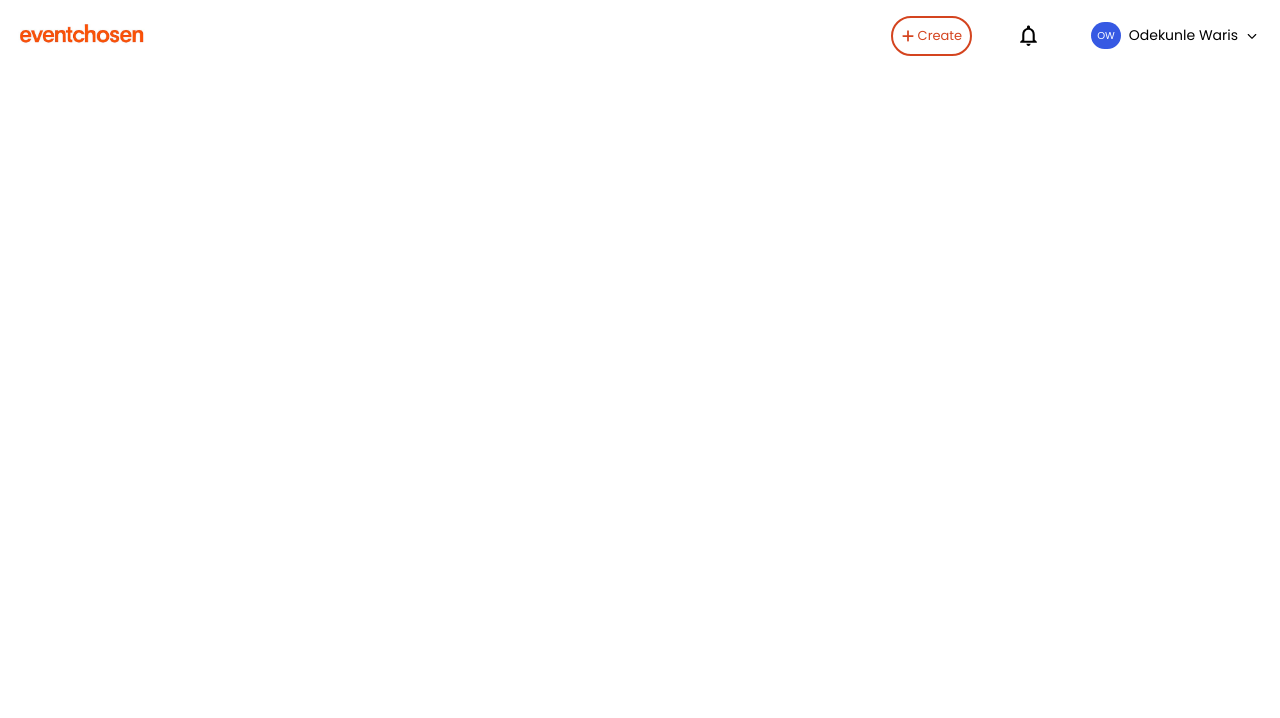
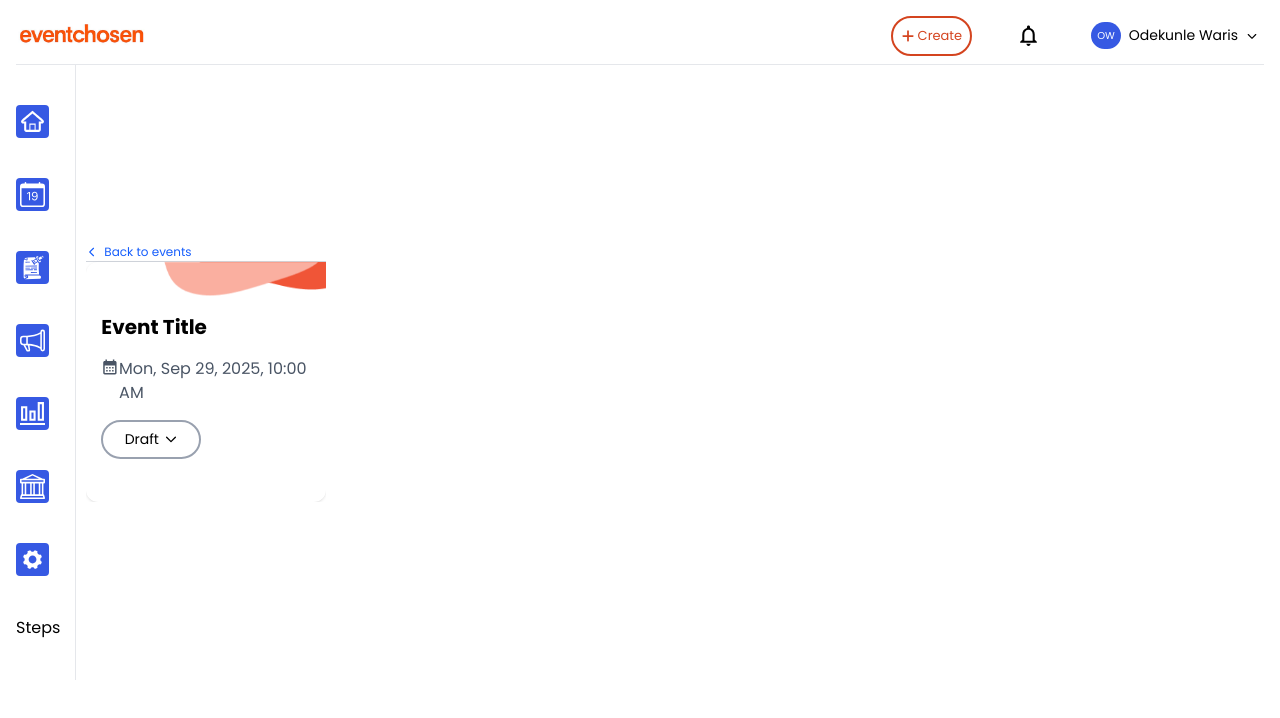
Before and after one commit to raveroses/Event_chosen, a Next.js app: page /dashboard in a window 1280 px wide. Shown: the top 718 px of the page. Built offline with nearby package versions, Linux system fonts and the light colour scheme.

Commit message:
dashboard ongoing

```diff
--- /dev/null
+++ b/src/app/(management)/components/dashboard-body/dashboardBody.tsx
@@ -0,0 +1,50 @@
+import Link from "next/link";
+import { PiCaretDownBold, PiCaretLeftBold } from "react-icons/pi";
+import Image from "next/image";
+import { MdCalendarMonth } from "react-icons/md";
+const DashboardFirstBody = () => {
+  return (
+    <section className="overflow-x-auto">
+      <Link
+        href={"/"}
+        className="text-blue-600 flex gap-[6px] items-center text-[12px] border-b border-gray-300"
+      >
+        <PiCaretLeftBold />
+        <p>Back to events</p>
+      </Link>
+
+      <div className="relative bg-white rounded-xl shadow w-[240px] h-[240px] ">
+        <Image
+          src={"/images/auto-create-floating-card-splatter1.png"}
+          alt="image part"
+          width={170}
+          height={200}
+          className="absolute left-[70px] z-10 "
+        />
+        <Image
+          src={"/images/auto-create-floating-card-splatter2.png"}
+          alt="image part"
+          width={150}
+          height={200}
+          className="absolute left-[90px] top-[0px]"
+        />
+
+        <div className="content flex flex-col gap-[15px] py-[50px] px-[15px]">
+          <h3 className="text-[20px] font-bold">Event Title</h3>
+
+          <div className="date text-gray-600 flex ite-center justify-between">
+            <MdCalendarMonth className="text-[20px] " />
+            <p>Mon, Sep 29, 2025, 10:00 AM</p>
+          </div>
+
+          <div className="draft flex items-center gap-[5px] justify-center text-[14px] border-2 border-gray-400 rounded-3xl w-[100px] p-[7px] ">
+            <p>Draft</p>
+            <PiCaretDownBold />
+          </div>
+        </div>
+      </div>
+    </section>
+  );
+};
+
+export { DashboardFirstBody };
--- a/src/app/(management)/components/dashboard-header/managementHeader.tsx
+++ b/src/app/(management)/components/dashboard-header/managementHeader.tsx
@@ -6,7 +6,7 @@ import { MdOutlineNotifications } from "react-icons/md";
 import { PiCaretDownBold } from "react-icons/pi";
 const ManagmentHeader = () => {
   return (
-    <header className="flex justify-between items-center p-4">
+    <header className="flex justify-between items-center border-b border-gray-200 pb-[8px]">
       <div className="md:hidden">
         <MobileLogo />
       </div>
--- a/src/app/(management)/components/dashboardsibebar/sidebar.tsx
+++ b/src/app/(management)/components/dashboardsibebar/sidebar.tsx
@@ -1,3 +1,4 @@
+"use client";
 import { ReactNode, useState } from "react";
 import { BsBank, BsCalendarDate, BsMegaphone } from "react-icons/bs";
 import { GiStabbedNote } from "react-icons/gi";
@@ -19,6 +20,29 @@ const Sidebar = () => {
     { icon: <BsBank />, hoverText: "Finance" },
     { icon: <IoIosSettings />, hoverText: "Setting" },
   ]);
-  return <></>;
+  return (
+    <section className="flex flex-col gap-[40px] border-r border-gray-200 pr-[15px] py-[40px]">
+      {SidebarListing.map((sidebarItem, index) => {
+        return (
+          <div className="group relative flex items-center " key={index}>
+            <div className="iconPalace text-[25px] text-gray-600 md:text-white bg-[#3659e3] rounded p-1 cursor-pointer">
+              {sidebarItem.icon}
+            </div>
+
+            <div
+              className="hoverplace absolute left-full ml-[20px] text-[12px] text-gray-600 bg-white shadow p-2 rounded
+               opacity-0 group-hover:opacity-100 pointer-events-none transition-opacity duration-200 z-10"
+            >
+              {sidebarItem.hoverText}
+            </div>
+          </div>
+        );
+      })}
+
+      <div className="steps">
+        <p>Steps</p>
+      </div>
+    </section>
+  );
 };
 export default Sidebar;
--- a/src/app/(management)/dashboard/layout.tsx
+++ b/src/app/(management)/dashboard/layout.tsx
@@ -5,7 +5,7 @@ export default function DashboardLayout({
   children: React.ReactNode;
 }) {
   return (
-    <div>
+    <div className="p-4">
       <ManagmentHeader />
       {children}
     </div>
--- a/src/app/(management)/dashboard/page.tsx
+++ b/src/app/(management)/dashboard/page.tsx
@@ -1,4 +1,11 @@
+import Sidebar from "../components/dashboardsibebar/sidebar";
+import { DashboardFirstBody } from "../components/dashboard-body/dashboardBody";
 const DashboardPage = () => {
-  return <section></section>;
+  return (
+    <section className="flex gap-[10px] items-center">
+      <Sidebar />
+      <DashboardFirstBody />
+    </section>
+  );
 };
 export default DashboardPage;
```
Also changed, not shown: public/images/auto-create-floating-card-splatter1.png (added), public/images/auto-create-floating-card-splatter2.png (added).
